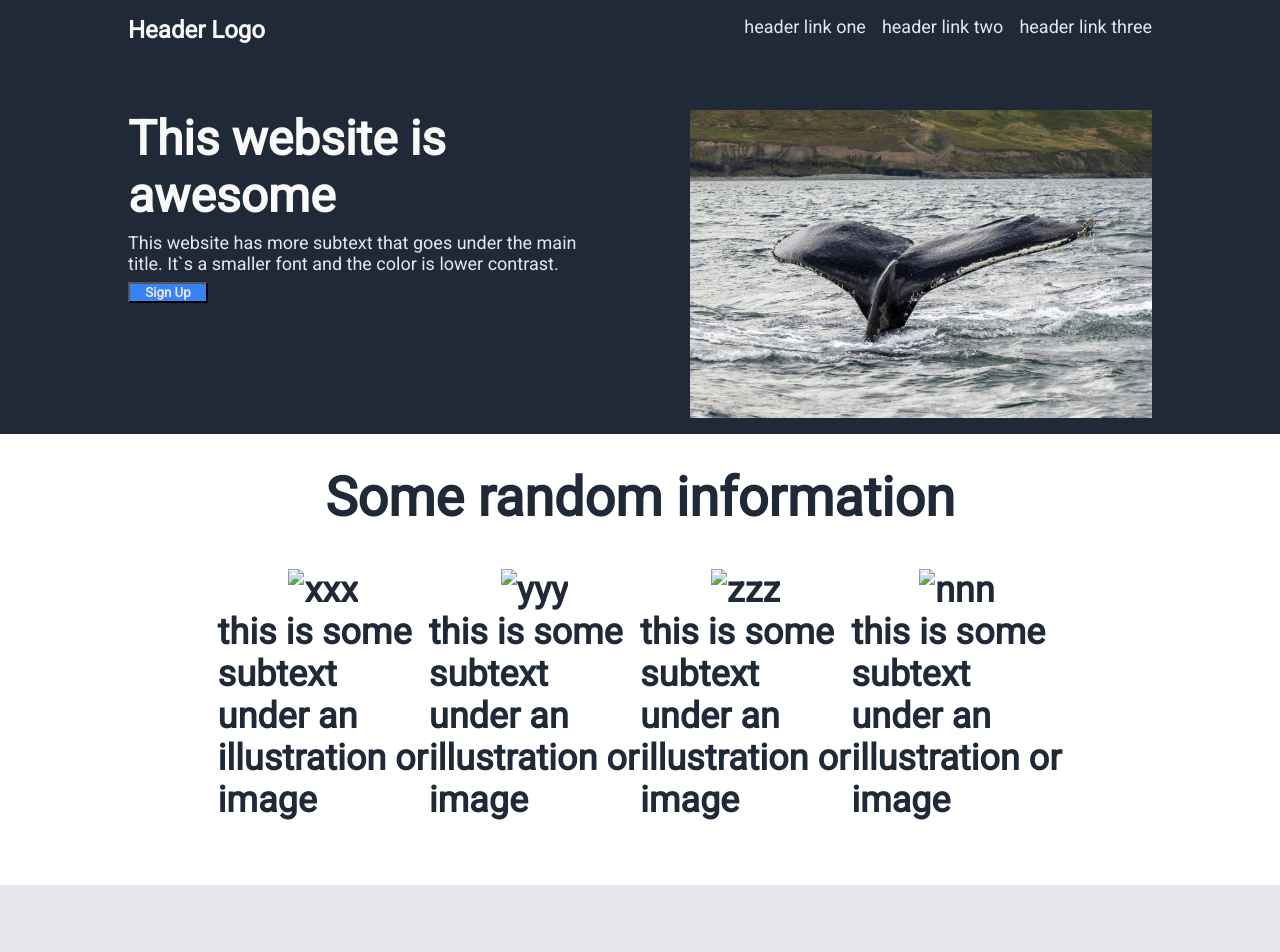
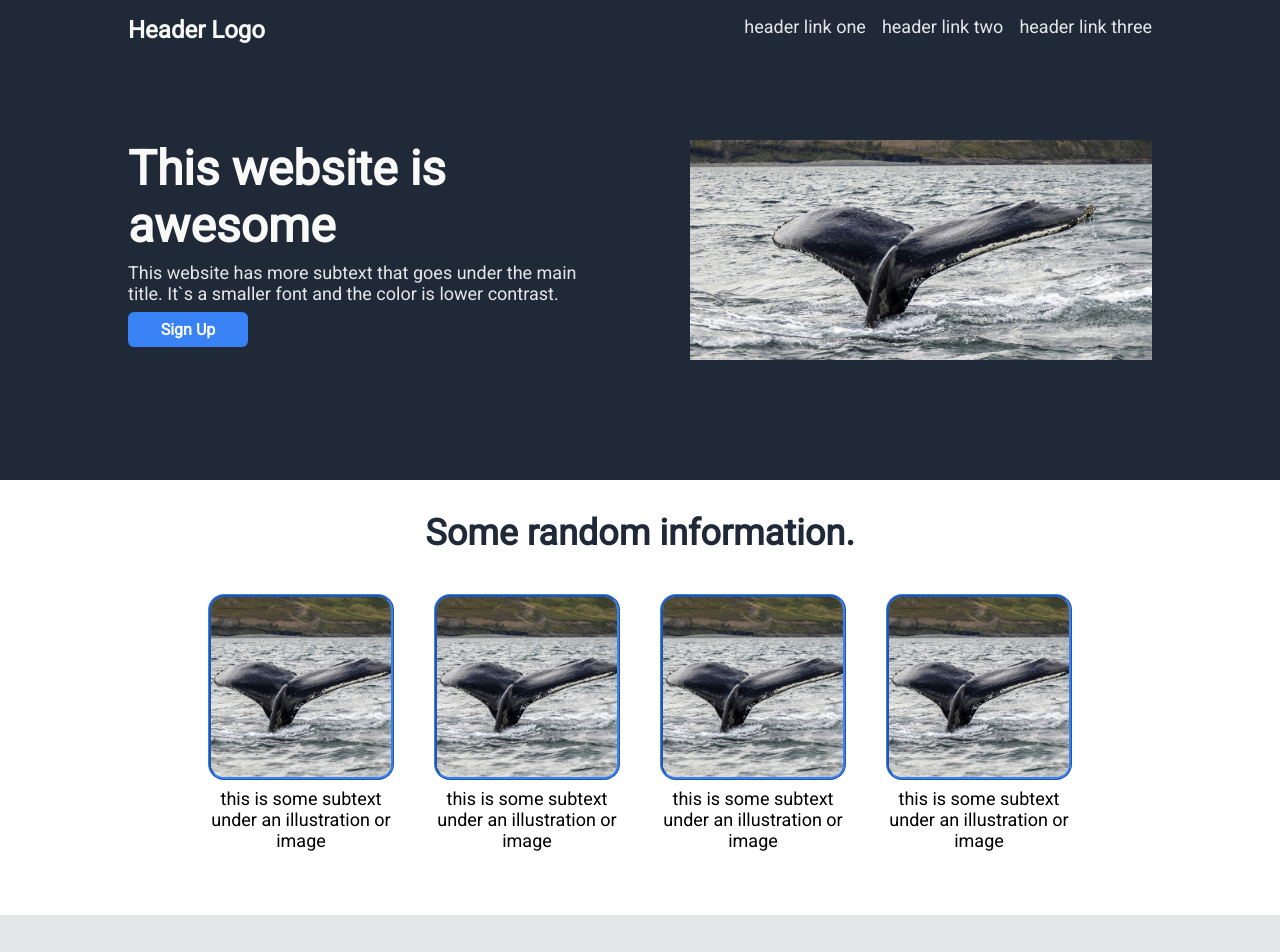
Before and after one commit to nicolasborba/landing-page-odin, a plain HTML site: page index.html in a window 1280 px wide. Shown: the top 952 px of the page. Drawn offline with Linux system fonts and the light colour scheme.

Commit message:
Style the basic structure of the entire page

```diff
--- a/index.html
+++ b/index.html
@@ -43,30 +43,30 @@
 
   <div class="information">
     <div class="information-top">
-      <h2>Some random information</h2>
+      <h2>Some random information.</h2>
     </div>
     <div class="information-bottom">
-      <div class="information-img1">
+      <div class="information-img">
         <div>
-          <img src="#" alt="xxx">
+          <img src="./img/pexels-sample.jpg" alt="xxx">
           <p>this is some subtext under an illustration or image</p>
         </div>
       </div>
-      <div class="information-img2">
+      <div class="information-img">
         <div>
-          <img src="#" alt="yyy">
+          <img src="./img/pexels-sample.jpg" alt="yyy">
           <p>this is some subtext under an illustration or image</p>
         </div>
       </div>
-      <div class="information-img3">
+      <div class="information-img">
         <div>
-          <img src="#" alt="zzz">
+          <img src="./img/pexels-sample.jpg" alt="zzz">
           <p>this is some subtext under an illustration or image</p>
         </div>
       </div>
-      <div class="information-img1">
+      <div class="information-img">
         <div>
-          <img src="#" alt="nnn">
+          <img src="./img/pexels-sample.jpg" alt="nnn">
           <p>this is some subtext under an illustration or image</p>
         </div>
       </div>
--- a/styles.css
+++ b/styles.css
@@ -76,17 +76,30 @@
 
 .hero {
   justify-content: center;
-  padding-top: 50px;
-  gap: 100px
+  padding-top: 80px;
+  gap: 100px;
+  padding-bottom: 120px;
 }
 
 .hero-right img {
   width: 100%;
+  height: 220px;
+  object-fit: cover;
 }
 
 .hero-left button {
-  width: 80px;
+  width: 120px;
   font-weight: bold;
+  padding: 8px 10px;
+  background-color: var(--cta-color);
+  color: var(--alt-color);
+  font-weight: 900;
+  border-color: var(--alt-color);
+  border-style: none;
+  border-width: 0.3cap;
+  font-size: 16px;
+  border-radius: 6px;
+
 }
 
 .information {
@@ -99,6 +112,10 @@
   gap: 40px;
   width: 66vw;
   margin: auto;
+
+}
+
+.information-top h2 {
   font-size: 36px;
   color: var(--primary-color);
   font-weight: 900;
@@ -108,6 +125,7 @@
   display: flex;
   flex-flow: row nowrap;
   justify-content: center;
+  gap: 40px;
 }
 
 .information-bottom div div {
@@ -117,6 +135,23 @@
   justify-items: center;
   align-items: center;
   text-justify: center;
+  gap: 8px;
+}
+
+.information-img div img {
+  width: 180px;
+  height: 180px;
+  object-fit: cover;
+  border-style: ridge;
+  border-color: var(--cta-color);
+  border-radius: 16px;
+}
+
+.information-img div p {
+  font-size: 18px;
+  text-align: center;
+  font-weight: 100;
+  width: 180px;
 }
 
 .quote {
@@ -167,8 +202,12 @@
   font-size: 24px;
 }
 
+.cta-bottom p {
+  color: var(--secondary-color);
+}
+
 .cta-button button {
-  padding: 6px 24px;
+  padding: 6px 30px;
   background-color: var(--cta-color);
   color: var(--alt-color);
   font-weight: 900;
@@ -176,6 +215,7 @@
   border-style: ridge;
   border-width: 0.3cap;
   font-size: 16px;
+  border-radius: 8px;
 }
 
 .footer {
```
